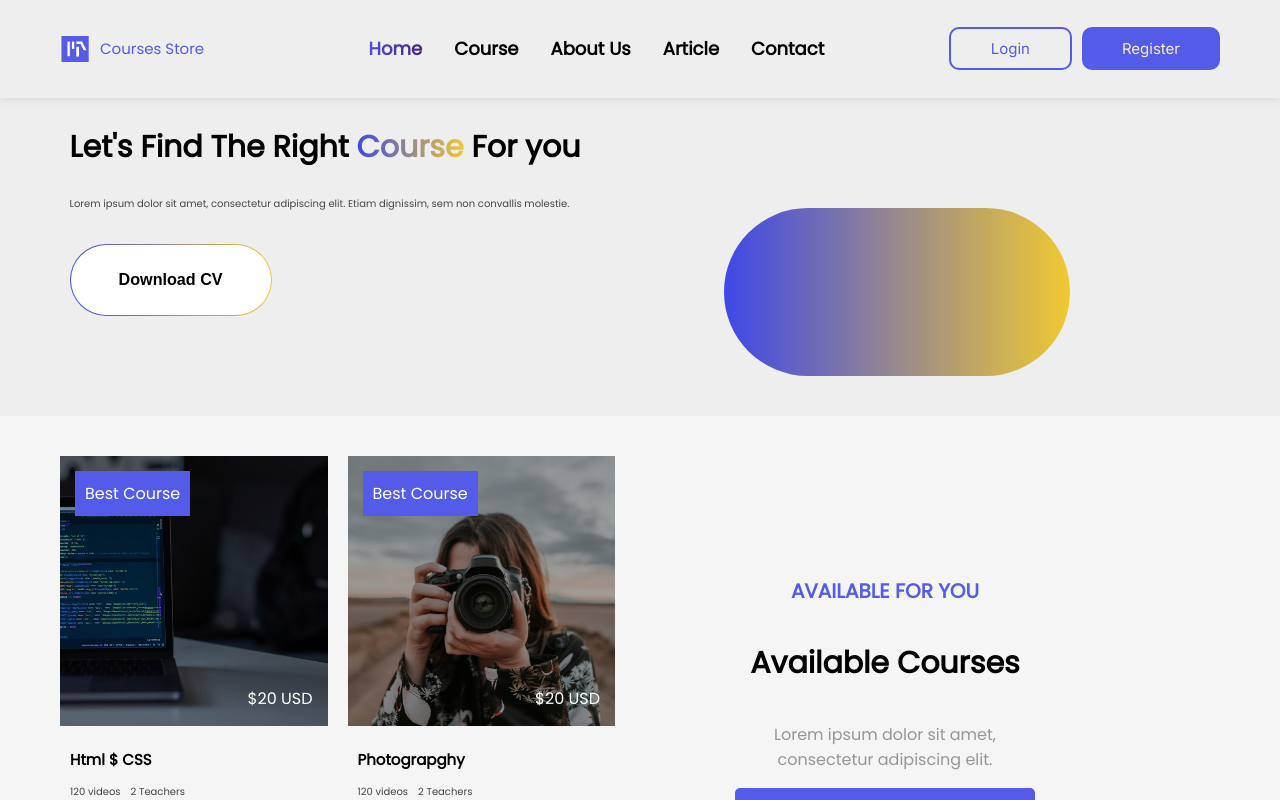
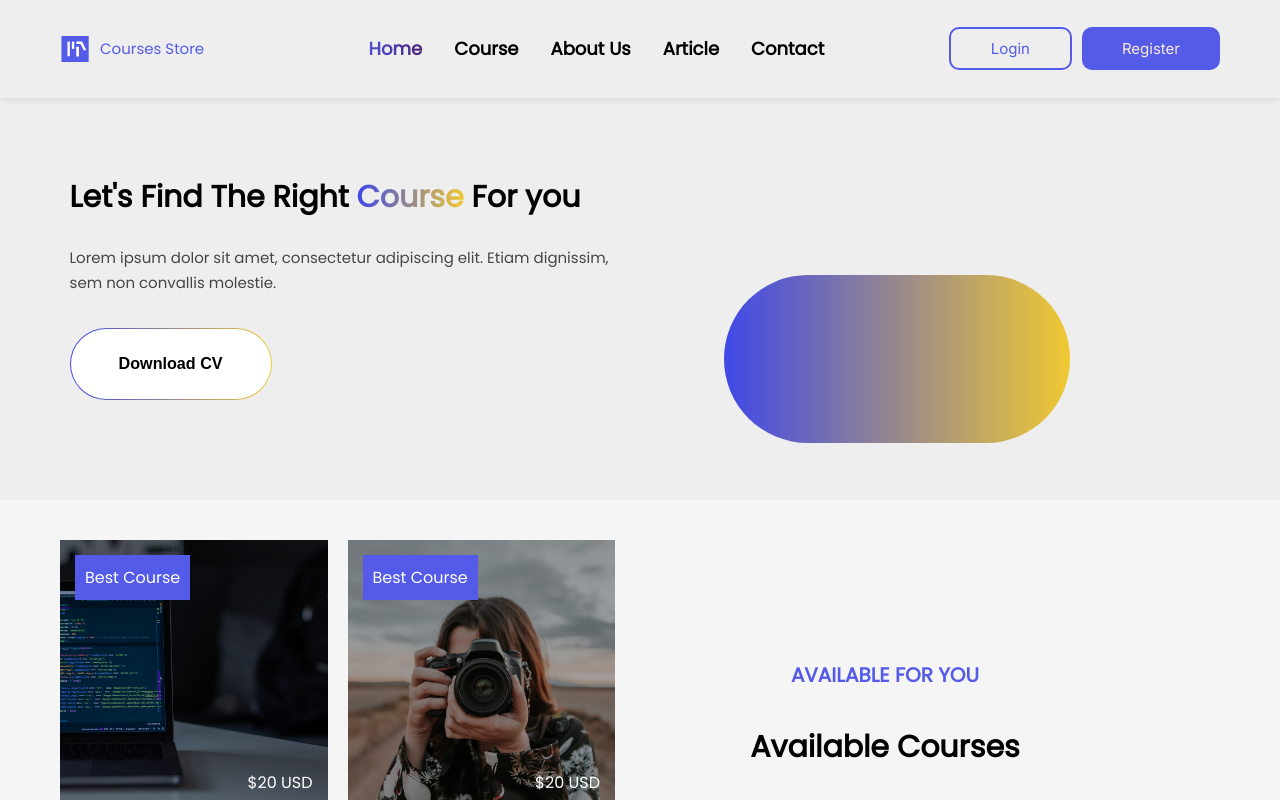
Before and after one commit to shahdKhawaldeh1/Courses-Store, a React (Create React App) app: page / in a window 1280 px wide. Shown: the top 800 px of the page. Built offline with nearby package versions, Linux system fonts and the light colour scheme; a web font is replaced by a local one.

Commit message:
first commit

```diff
--- a/src/components/Home/styles.css
+++ b/src/components/Home/styles.css
@@ -13,7 +13,7 @@ body{
 
 }
 .about-container{
-margin-top: 100px;
+margin-top: 150px;
 
  width: calc(100% - 120px); /* Added space around the subtraction operator */
 
@@ -147,12 +147,7 @@ gap:20px;
     row-gap: 2rem;
     align-items: center;
 }
-.main h3 {
-    font-size: 1.5rem;
-    margin-bottom: 1.5rem;
-    opacity: 0;
-    animation: rightSideAni 1s ease forwards;
-}
+
 .main h1 {
     font-size: 30px;
     font-weight: 600;
@@ -162,7 +157,7 @@ gap:20px;
 
 .main p {
     line-height: 1.7;
-    font-size: 10px;
+    font-size: 15px;
     opacity: 0;
     animation: btn-ani 1s ease forwards;
     animation-delay: .2s;
```
